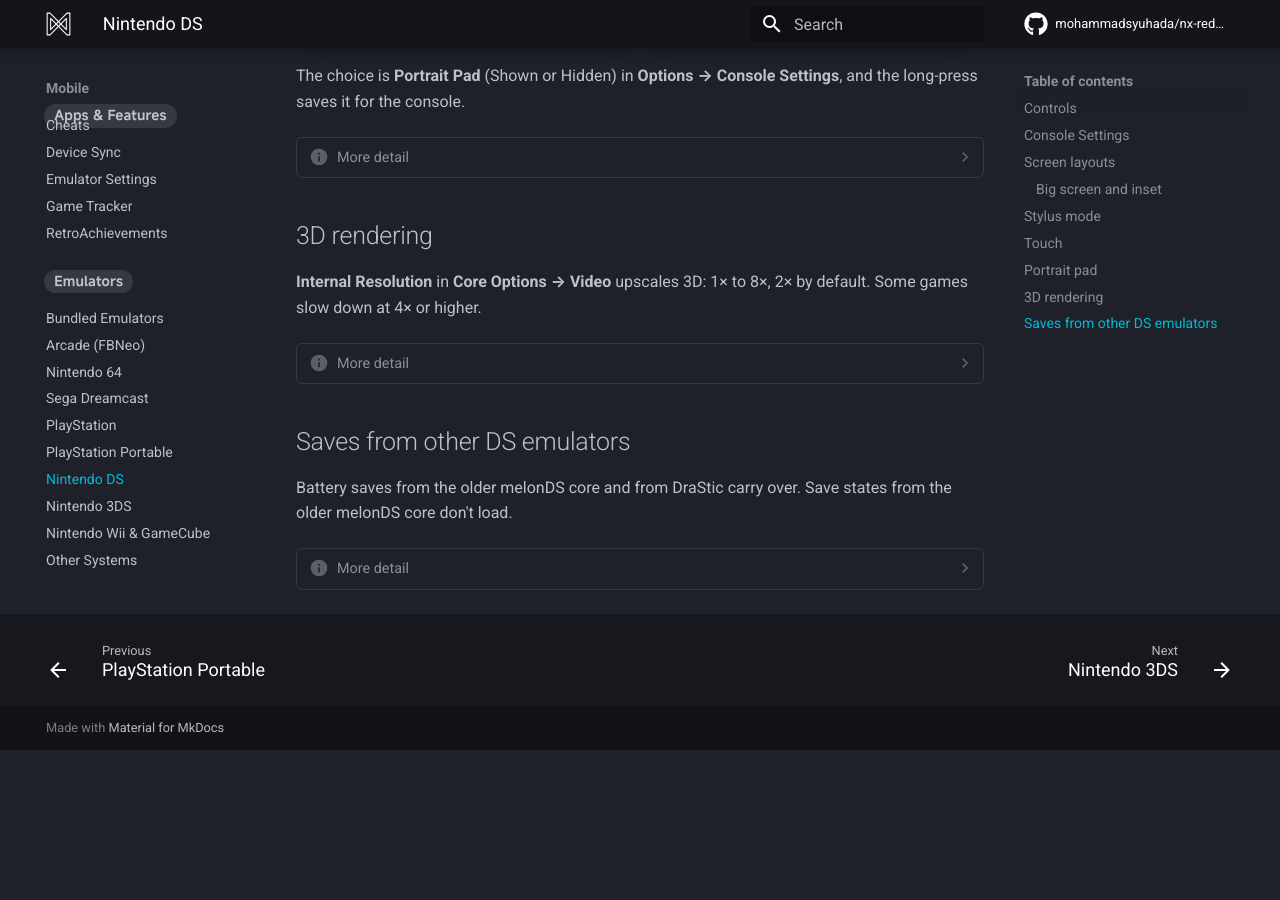
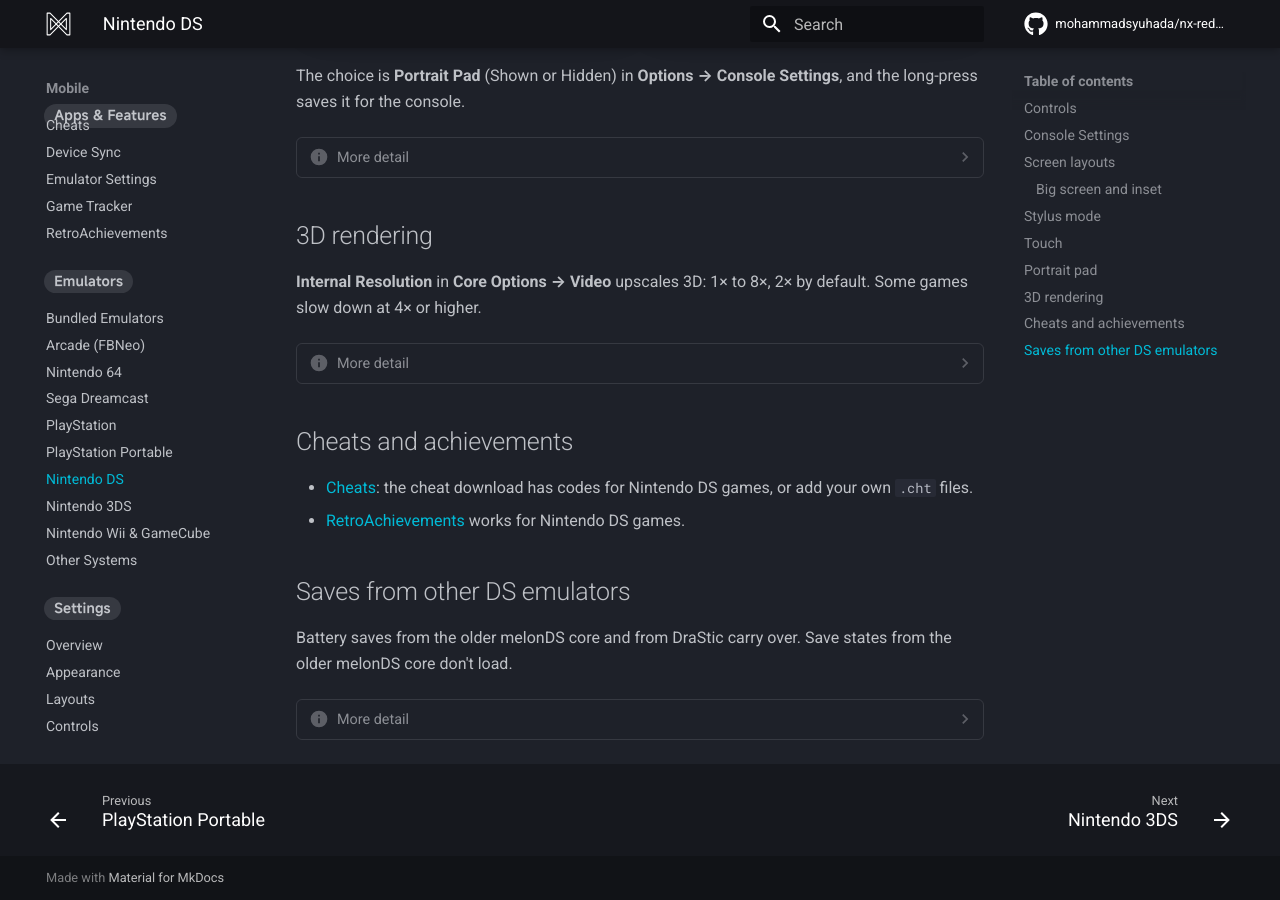
Before and after one commit to mohammadsyuhada/nx-redux-docs, an MkDocs documentation site: the page built from docs/mobile/emulators/nintendo-ds.md, in a window 1280 px wide and 900 px high, scrolled down 6820 px. Built offline with MkDocs 1.6.1 and Material for MkDocs 9.7.7, drawn with Linux system fonts in a browser that asks for light colours; comment, search, counter and statistics services are not loaded; before the commit the page ends 7570 px from its top, so only the background shows below that.

Commit message:
docs(mobile): Cheats and achievements on the DS and 3DS pages, as on Wii & GameCube

```diff
--- a/docs/mobile/emulators/nintendo-ds.md
+++ b/docs/mobile/emulators/nintendo-ds.md
@@ -225,6 +225,12 @@
       shows **GPU renderer unavailable — using software** once. The next
       launch tries the GPU again.
 
+## Cheats and achievements
+
+- [Cheats](../cheats.md): the cheat download has codes for Nintendo DS
+  games, or add your own `.cht` files.
+- [RetroAchievements](../retroachievements.md) works for Nintendo DS games.
+
 ## Saves from other DS emulators
 
 Battery saves from the older melonDS core and from DraStic carry over. Save
```
Also changed, not shown: docs/mobile/emulators/nintendo-3ds.md (+6 -1 lines).
